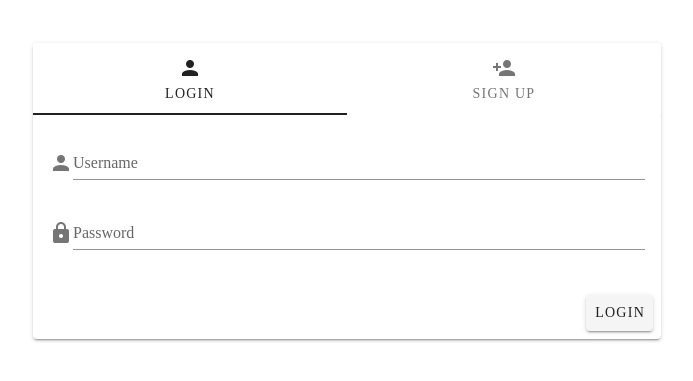
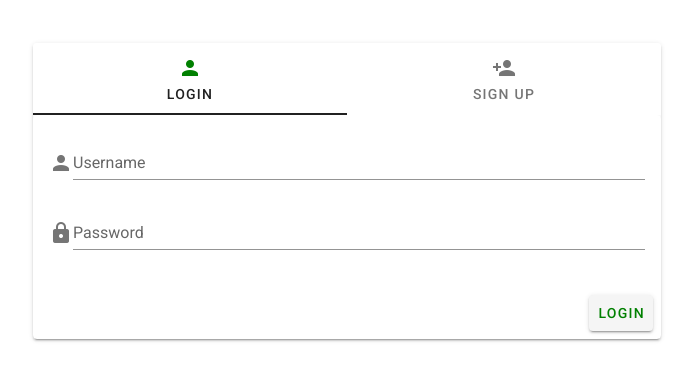
Before and after one commit to Natallia2107/admin-dashboard, a Vue app: page /login in a window 1280 px wide. Shown: the part 209-590 px from the top of the page, without its empty margins (293-986 px from the left). Built offline with nearby package versions, Linux system fonts and the light colour scheme.

Commit message:
fixing some bugs

```diff
--- a/src/App.vue
+++ b/src/App.vue
@@ -10,3 +10,7 @@ export default {
 	}),
 }
 </script>
+
+<style scoped>
+@import url('https://fonts.googleapis.com/css2?family=Roboto:wght@100;300;400;700&display=swap');
+</style>
--- a/src/templates/LoginTemplate.vue
+++ b/src/templates/LoginTemplate.vue
@@ -1,5 +1,5 @@
 <template>
-	<v-content>
+	<v-content class="font-family">
 		<v-container fluid class="height-center">
 			<v-layout align-center class="justify-center">
 				<v-flex xs12 sm8 md6>
@@ -9,12 +9,12 @@
 
 							<v-tab href="#tab-1"
 								>Login
-								<v-icon>mdi-account</v-icon>
+								<v-icon class="color">mdi-account</v-icon>
 							</v-tab>
 
 							<v-tab href="#tab-2"
 								>Sign Up
-								<v-icon>mdi-account-plus</v-icon>
+								<v-icon class="color">mdi-account-plus</v-icon>
 							</v-tab>
 						</v-tabs>
 
@@ -41,7 +41,7 @@
 									</v-card-text>
 									<v-card-actions>
 										<v-spacer></v-spacer>
-										<v-btn color="green" to="/">Login</v-btn>
+										<v-btn color="color" to="/">Login</v-btn>
 									</v-card-actions>
 								</v-card>
 							</v-tab-item>
@@ -89,7 +89,7 @@
 									</v-card-text>
 									<v-card-actions>
 										<v-spacer></v-spacer>
-										<v-btn color="green" dark to="/">Sign Up</v-btn>
+										<v-btn class="color" to="/">Sign Up</v-btn>
 									</v-card-actions>
 								</v-card>
 							</v-tab-item>
@@ -115,6 +115,9 @@ export default {
 </script>
 
 <style scoped>
+.font-family {
+	font-family: 'Roboto', sans-serif;
+}
 .height-center {
 	display: flex;
 	height: 100vh;
@@ -123,4 +126,7 @@ export default {
 .justify-center {
 	justify-content: center;
 }
+.color {
+	color: green;
+}
 </style>
--- a/src/views/Profile.vue
+++ b/src/views/Profile.vue
@@ -46,7 +46,7 @@
 									<v-textarea
 										class="purple-input"
 										label="About Me"
-										value="Lorem ipsum dolor sit amet, consectetur adipiscing elit."
+										value="Lorem ipsum dolor sit amet consectetur adipisicing elit. Provident nam ab unde in quam accusamus laudantium ad aliquam officiis? Molestias pariatur sit dolorem delectus vitae est quas cum voluptatum laudantium!"
 									/>
 								</v-col>
 
```
Also changed, not shown: src/templates/DashboardTemplate.vue (line endings or trailing spaces).
